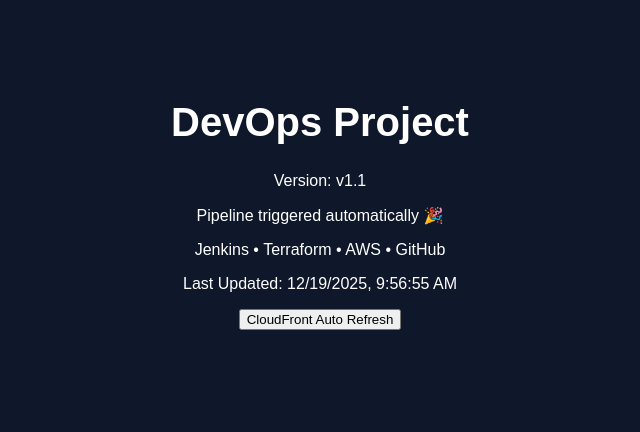
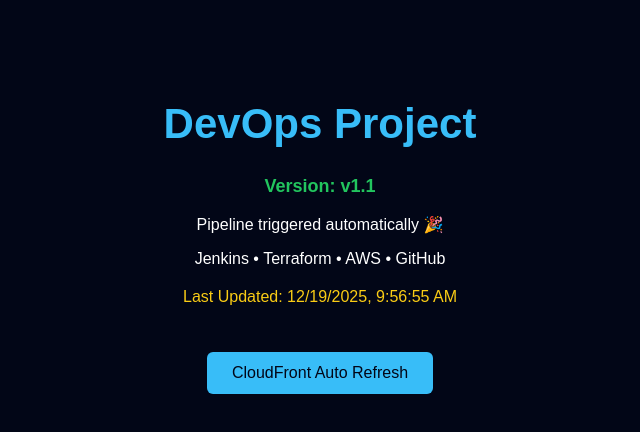
Before and after one commit to SanskrutiChavan/devops-static-site, a plain HTML site: page src/index.html in a window 1280 px wide. Shown: the whole page, without its empty margins (320-960 px from the left). Drawn offline with Linux system fonts and the light colour scheme.

Commit message:
Update style.css

```diff
--- a/src/style.css
+++ b/src/style.css
@@ -1,5 +1,5 @@
 body {
-  background-color: #0f172a;
+  background-color: #020617;
   color: #ffffff;
   font-family: Arial, sans-serif;
   text-align: center;
@@ -7,5 +7,33 @@ body {
 }
 
 h1 {
-  font-size: 40px;
+  font-size: 42px;
+  color: #38bdf8;
 }
+
+.version {
+  font-size: 18px;
+  color: #22c55e;
+  font-weight: bold;
+}
+
+.timestamp {
+  margin-top: 20px;
+  font-size: 16px;
+  color: #facc15;
+}
+
+button {
+  margin-top: 30px;
+  padding: 12px 25px;
+  font-size: 16px;
+  background-color: #38bdf8;
+  color: #020617;
+  border: none;
+  border-radius: 6px;
+  cursor: pointer;
+}
+
+button:hover {
+  background-color: #0ea5e9;
+}
```
